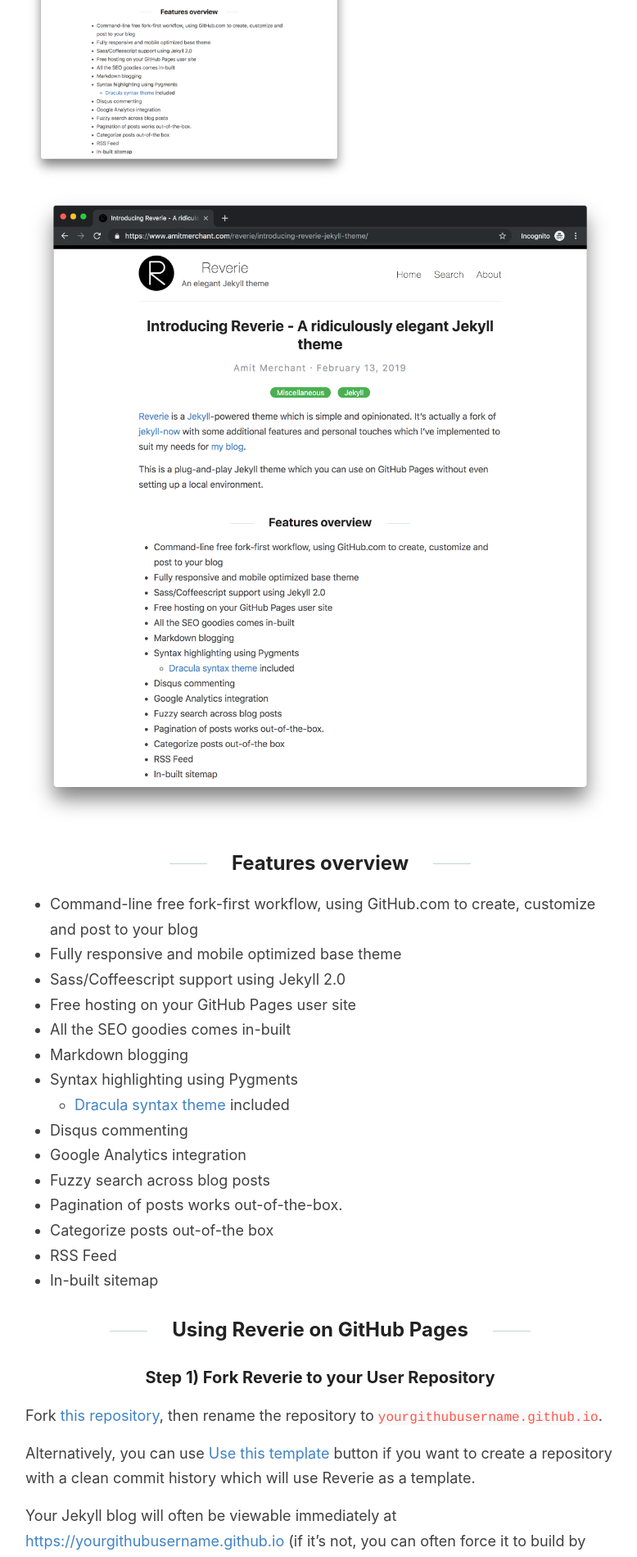
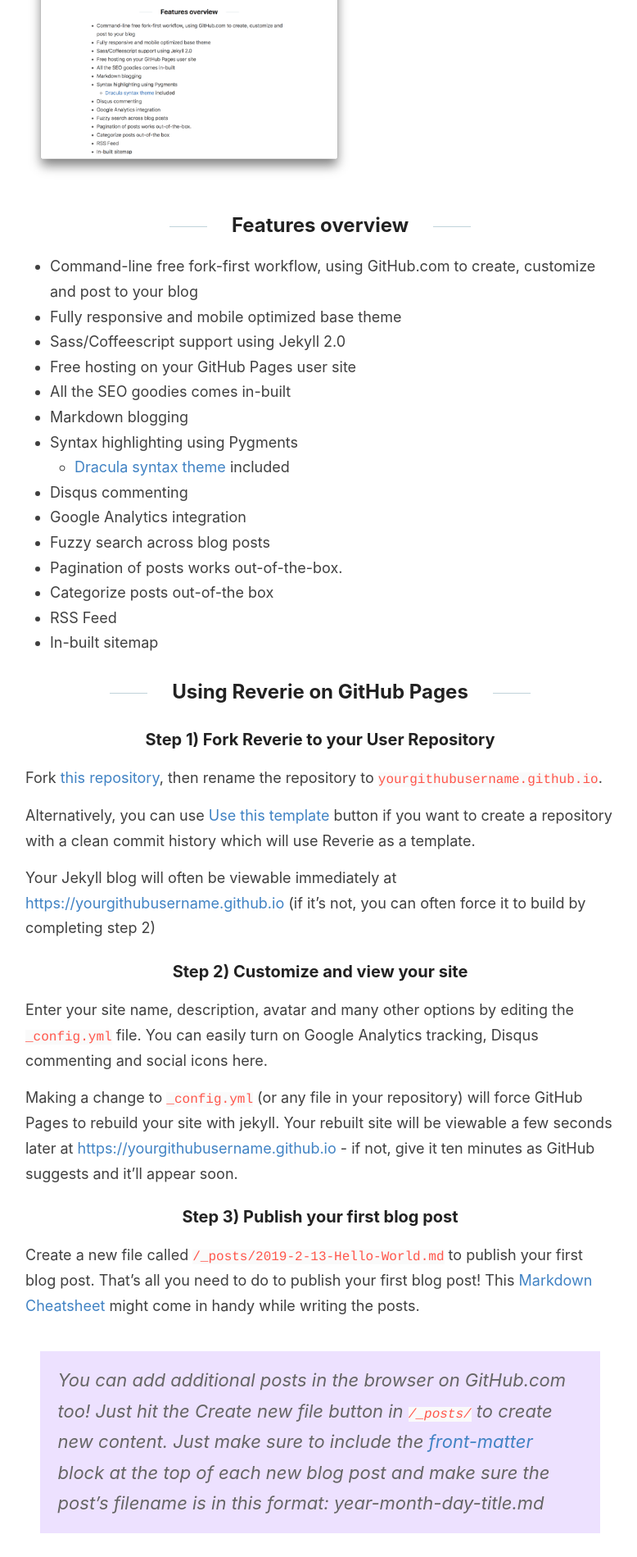
Before and after one commit to rbyers18/github-portfolio, a Jekyll site: the page built from _posts/2019-02-13-introducing-reverie-jekyll-theme.md, in a window 1280 px wide. Shown: the part 772-2671 px from the top of the page at 82% size, without its empty margins (249-1027 px from the left). Built offline with Jekyll 4.4.1, drawn with Linux system fonts in a browser that asks for light colours.

Commit message:
Update 2019-02-13-introducing-reverie-jekyll-theme.md

```diff
--- a/_posts/2019-02-13-introducing-reverie-jekyll-theme.md
+++ b/_posts/2019-02-13-introducing-reverie-jekyll-theme.md
@@ -8,8 +8,8 @@
 
 This is a plug-and-play Jekyll theme which you can use on GitHub Pages without even setting up a local environment.
 
-[<img src="{{ site.baseurl }}/images/reverie-demo.png" alt="Constructocat by https://github.com/jasoncostello" style="width: 400px;"/>]({{ site.baseurl }}/)
-![](/images/reverie-demo.png)
+[<img src="{{ site.baseurl }}/images/reverie-demo.png"  style="width: 400px;"/>]({{ site.baseurl }}/)
+![](site.baseurl/images/reverie-demo.png)
 
 ## Features overview
 
```
